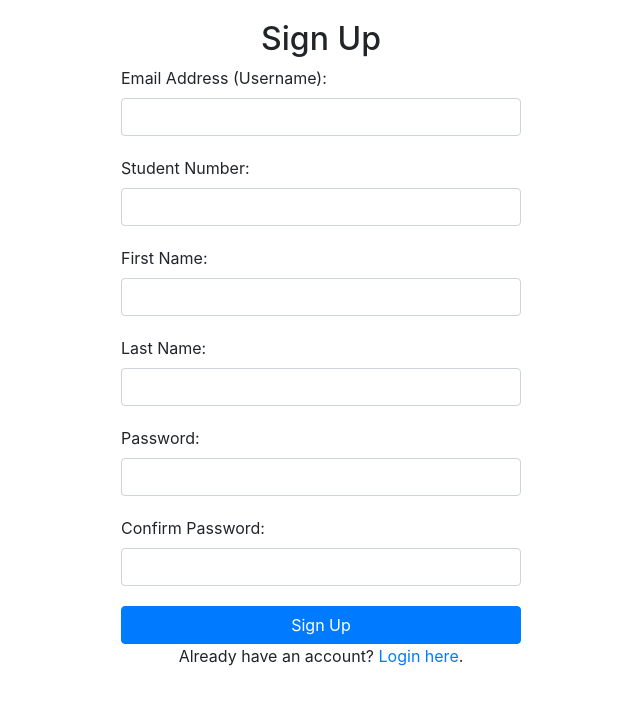
After one commit to Mlungisi074/EduMatch, a Flask app: page /signup in a window 1280 px wide. The commit adds this page. Shown: the top 705 px of the page, without its empty margins (319-959 px from the left). Run offline with Flask 3, Linux system fonts and the light colour scheme; some libraries are stand-ins or nearby versions.

Commit message:
sign up and login pages

```diff
--- a/FrontEnd/JobsTable/app.py
+++ b/FrontEnd/JobsTable/app.py
@@ -1,14 +1,28 @@
-# app.py
-
-
-from flask import Flask, render_template, request, redirect, url_for
-from models import db, Job
+from flask import Flask, render_template, request, redirect, url_for, flash, abort
+from itsdangerous import URLSafeTimedSerializer, BadSignature
+from flask_mail import Mail, Message
+from models import db, Job, User
 
 app = Flask(__name__)
 app.config['SQLALCHEMY_DATABASE_URI'] = 'sqlite:///jobs.db'
+app.config['SQLALCHEMY_TRACK_MODIFICATIONS'] = False
+app.secret_key = 'EDUMATCHWEBAPP'  # Change this to a secure secret key
+
+# Flask-Mail configuration for Gmail
+app.config['MAIL_SERVER'] = 'smtp.gmail.com'
+app.config['MAIL_PORT'] = 587
+app.config['MAIL_USE_TLS'] = True
+app.config['MAIL_USERNAME'] = 'nkosingiphilebhekithemba@gmail.com'  # Your Gmail address
+app.config['MAIL_PASSWORD'] = 'mrkj vyyo lyws ubqd'  # Your Gmail password
+
+# Initialize Flask-Mail
+mail = Mail(app)
+
+# Initialize URLSafeTimedSerializer with a secret key
+serializer = URLSafeTimedSerializer(app.config['SECRET_KEY'])
+
+# Initialize SQLAlchemy
 db.init_app(app)
-
-
 
 with app.app_context():
     db.create_all()
@@ -17,18 +31,6 @@ with app.app_context():
 def index():
     jobs = Job.query.all()
     return render_template('index.html', jobs=jobs)
-
-# app.py
-
-# ... (previous code) ...
-
-# app.py
-
-# ... (previous code) ...
-
-from flask import abort
-
-# ... (previous code) ...
 
 @app.route('/delete_job/<int:job_id>', methods=['POST'])
 def delete_job(job_id):
@@ -41,17 +43,6 @@ def delete_job(job_id):
     db.session.commit()
 
     return redirect(url_for('index'))
-
-# ... (rest of the code) ...
-
-
-# ... (rest of the code) ...
-
-
-
-# app.py
-
-# ... (previous code) ...
 
 @app.route('/update_job/<int:job_id>', methods=['GET', 'POST'])
 def update_job(job_id):
@@ -68,9 +59,6 @@ def update_job(job_id):
         return redirect(url_for('index'))
 
     return render_template('update_job.html', job=job)
-
-# ... (rest of the code) ...
-
 
 @app.route('/post_job', methods=['GET', 'POST'])
 def post_job():
@@ -89,5 +77,123 @@ def post_job():
 
     return render_template('post_job.html')
 
+# Define the route for signup
+@app.route('/signup', methods=['GET', 'POST'])
+def signup():
+    if request.method == 'POST':
+        # Get form data
+        username = request.form['email']  # Use email as username
+        email = request.form['email']
+        student_number = request.form['student_number']
+        first_name = request.form['first_name']
+        last_name = request.form['last_name']
+        password = request.form['password']
+        confirm_password = request.form['confirm_password']
+
+        # Validate form data
+        if password != confirm_password:
+            flash("Passwords do not match. Please try again.", 'error')
+            return redirect(url_for('signup'))
+
+        # Check if the username or email already exists in the database
+        existing_user = User.query.filter((User.username == username) | (User.email == email)).first()
+        if existing_user:
+            flash("Username or email already exists. Please choose a different one.", 'error')
+            return redirect(url_for('signup'))
+
+        # Create a new user instance and save it to the database
+        new_user = User(username=username, email=email, student_number=student_number,
+                        first_name=first_name, last_name=last_name)
+        new_user.set_password(password)
+        db.session.add(new_user)
+        db.session.commit()
+
+        flash("Signup successful! Please log in.", 'success')
+        return redirect(url_for('login'))
+
+    return render_template('signup.html')
+
+# Define the route for login
+@app.route('/login', methods=['GET', 'POST'])
+def login():
+    if request.method == 'POST':
+        # Get form data
+        username = request.form['username']
+        password = request.form['password']
+
+        # Find user by username in the database
+        user = User.query.filter_by(username=username).first()
+
+        # Check if user exists and password is correct
+        if user and user.check_password(password):
+            # Implement login logic, e.g., session management
+            flash("Login successful!", 'success')
+            return redirect(url_for('index'))
+        else:
+            flash("Invalid username or password. Please try again.", 'error')
+            return redirect(url_for('login'))
+
+    return render_template('login.html')
+
+# Define the route for forgot password
+@app.route('/forgot_password', methods=['GET', 'POST'])
+def forgot_password():
+    if request.method == 'POST':
+        email = request.form['email']
+        user = User.query.filter_by(email=email).first()
+
+        if user:
+            # Generate a token for password reset
+            token = serializer.dumps(email, salt='password-reset')
+
+            # Send the password reset link to the user via email
+            reset_link = url_for('reset_password', token=token, _external=True)
+
+            # Send email
+            msg = Message(subject="Password Reset Request",
+                          recipients=[email],
+                          body=f"Hi {user.username},\n\n"
+                               f"Please follow this link to reset your password: {reset_link}\n\n"
+                               f"If you didn't request this, please ignore this email.",
+                          sender="mlungisimnembe075@gmail.com")  # Change this to your email address
+            mail.send(msg)
+
+            flash("Password reset link has been sent to your email.", 'success')
+            return redirect(url_for('login'))
+        else:
+            flash("Email address not found. Please try again.", 'error')
+            return redirect(url_for('forgot_password'))
+
+    return render_template('forgot_password.html')
+
+# Define the route for password reset with token
+@app.route('/reset_password/<token>', methods=['GET', 'POST'])
+def reset_password(token):
+    try:
+        # Decrypt the token to get the email address
+        email = serializer.loads(token, salt='password-reset', max_age=3600)  # Token expires after 1 hour
+    except BadSignature:
+        flash("Invalid or expired token.", 'error')
+        return redirect(url_for('forgot_password'))
+
+    user = User.query.filter_by(email=email).first()
+
+    if request.method == 'POST':
+        # Update the user's password
+        password = request.form['password']
+        confirm_password = request.form['confirm_password']
+
+        if password != confirm_password:
+            flash("Passwords do not match. Please try again.", 'error')
+            return redirect(url_for('reset_password', token=token))
+
+        user.set_password(password)
+        db.session.commit()
+
+        flash("Password reset successful! Please log in with your new password.", 'success')
+        return redirect(url_for('login'))
+
+    return render_template('reset_password.html', token=token)
+
 if __name__ == '__main__':
     app.run(debug=True)
--- a/FrontEnd/JobsTable/templates/index.html
+++ b/FrontEnd/JobsTable/templates/index.html
@@ -79,6 +79,7 @@
 <body>
 
   <h1>Job Listings</h1>
+  <h5><a href="{{ url_for('signup') }}">Go to SignUp</a></h5>
 
   <table>
     <tr>
--- /dev/null
+++ b/FrontEnd/JobsTable/templates/signup.html
@@ -0,0 +1,78 @@
+<!DOCTYPE html>
+<html lang="en">
+<head>
+    <meta charset="UTF-8">
+    <meta name="viewport" content="width=device-width, initial-scale=1.0">
+    <title>Sign Up</title>
+    <!-- Bootstrap CSS -->
+    <link href="https://maxcdn.bootstrapcdn.com/bootstrap/4.5.2/css/bootstrap.min.css" rel="stylesheet">
+    <style>
+        /* Custom styles */
+        body {
+            padding: 20px;
+        }
+        form {
+            max-width: 400px;
+            margin: auto;
+        }
+        .form-group {
+            margin-bottom: 20px;
+        }
+    </style>
+</head>
+<body>
+    <h2 class="text-center">Sign Up</h2>
+    <form id="signupForm" action="{{ url_for('signup') }}" method="POST" novalidate>
+        <div class="form-group">
+            <label for="email">Email Address (Username):</label>
+            <input type="email" id="email" name="email" class="form-control" required>
+            <div class="invalid-feedback">Please enter a valid email address.</div>
+        </div>
+        <div class="form-group">
+            <label for="student_number">Student Number:</label>
+            <input type="text" id="student_number" name="student_number" class="form-control" required>
+        </div>
+        <div class="form-group">
+            <label for="first_name">First Name:</label>
+            <input type="text" id="first_name" name="first_name" class="form-control" required>
+        </div>
+        <div class="form-group">
+            <label for="last_name">Last Name:</label>
+            <input type="text" id="last_name" name="last_name" class="form-control" required>
+        </div>
+        <div class="form-group">
+            <label for="password">Password:</label>
+            <input type="password" id="password" name="password" class="form-control" required>
+        </div>
+        <div class="form-group">
+            <label for="confirm_password">Confirm Password:</label>
+            <input type="password" id="confirm_password" name="confirm_password" class="form-control" required>
+            <div class="invalid-feedback">Passwords do not match.</div>
+        </div>
+        <button type="submit" class="btn btn-primary btn-block">Sign Up</button>
+    </form>
+    <p class="text-center">Already have an account? <a href="{{ url_for('login') }}">Login here</a>.</p>
+
+    <!-- Bootstrap JS and jQuery (needed for Bootstrap) -->
+    <script src="https://ajax.googleapis.com/ajax/libs/jquery/3.5.1/jquery.min.js"></script>
+    <script src="https://cdnjs.cloudflare.com/ajax/libs/popper.js/1.16.0/umd/popper.min.js"></script>
+    <script src="https://maxcdn.bootstrapcdn.com/bootstrap/4.5.2/js/bootstrap.min.js"></script>
+
+    <script>
+        // Form validation using Bootstrap
+        (function() {
+            'use strict';
+            window.addEventListener('load', function() {
+                var form = document.getElementById('signupForm');
+                form.addEventListener('submit', function(event) {
+                    if (form.checkValidity() === false) {
+                        event.preventDefault();
+                        event.stopPropagation();
+                    }
+                    form.classList.add('was-validated');
+                }, false);
+            }, false);
+        })();
+    </script>
+</body>
+</html>
```
Also changed, not shown: FrontEnd/JobsTable/models.py (+18 -0 lines), FrontEnd/JobsTable/templates/forgot_password.html (added, +27 -0 lines), FrontEnd/JobsTable/templates/login.html (added, +45 -0 lines), FrontEnd/JobsTable/templates/reset_password.html (added, +30 -0 lines), instance/jobs.db (added).
